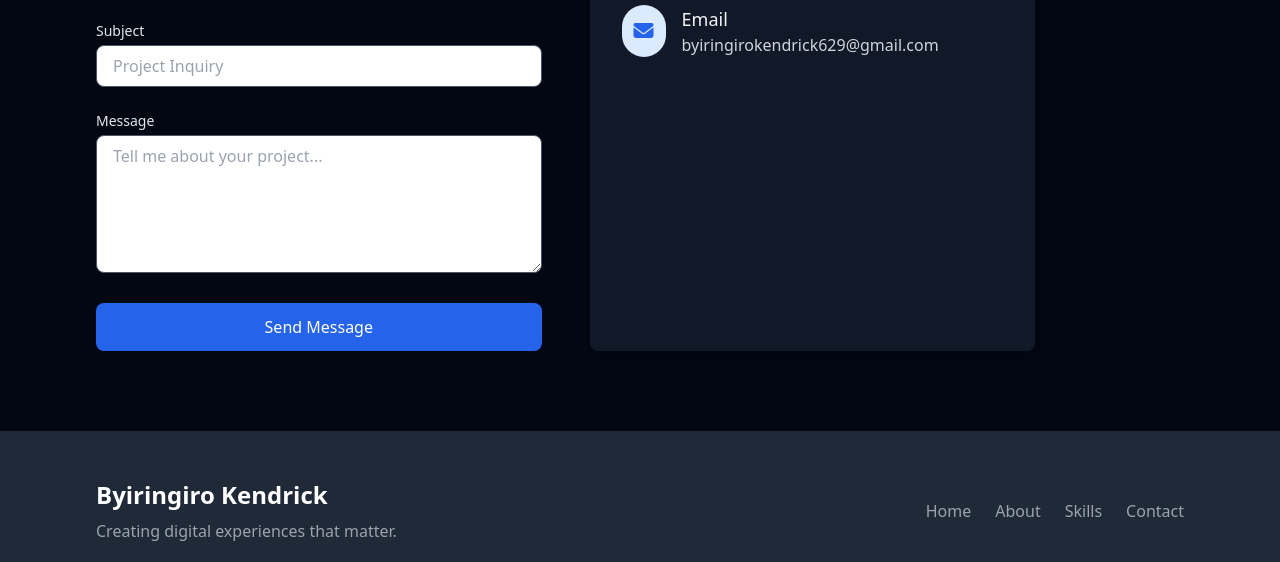
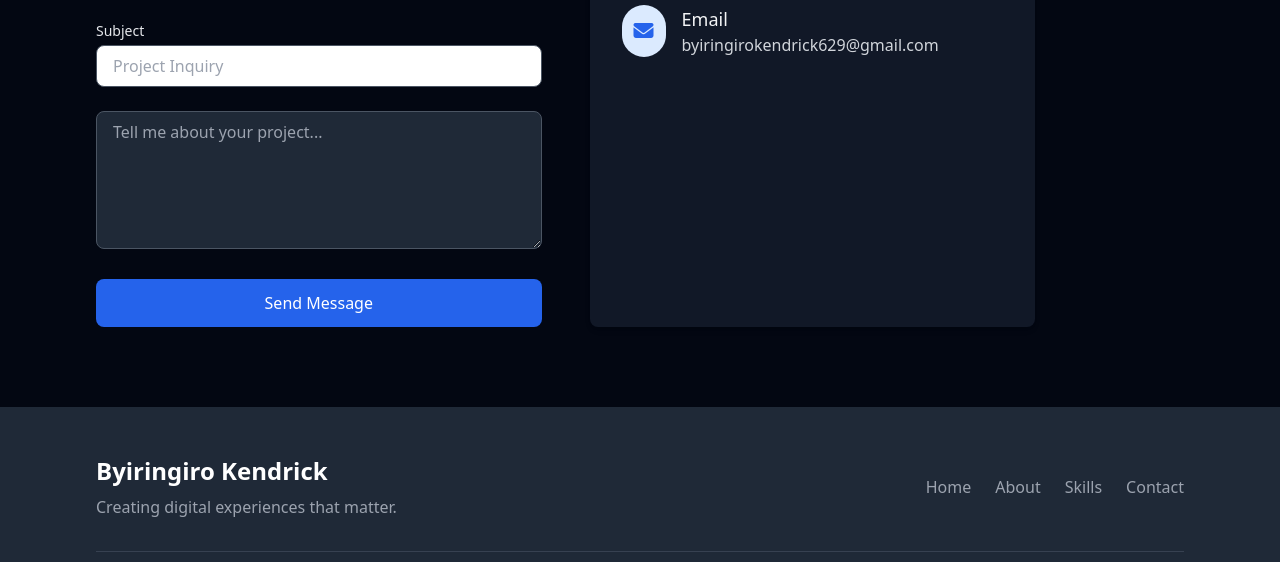
Before and after one commit to kendrick-collab/coder, a plain HTML site: page index.html in a window 1280 px wide. Shown: the part 2755-3317 px from the top of the page. Drawn offline with nearby package versions, Linux system fonts and the light colour scheme.

Commit message:
Update index.html

```diff
--- a/index.html
+++ b/index.html
@@ -272,10 +272,7 @@
                             <label for="subject" class="block text-sm font-medium text-gray-200 mb-1">Subject</label>
                             <input type="text" id="subject" class="w-full px-4 py-2 border border-gray-600 rounded-lg focus:ring-2 focus:ring-blue-500 focus:border-blue-500 transition duration-300" placeholder="Project Inquiry">
                         </div>
-                        <div>
-                            <label for="message" class="block text-sm font-medium text-gray-200 mb-1">Message</label>
-                            <textarea id="message" rows="5" class="w-full px-4 py-2 border border-gray-600 rounded-lg focus:ring-2 focus:ring-blue-500 focus:border-blue-500 transition duration-300" placeholder="Tell me about your project..."></textarea>
-                        </div>
+                        <textarea id="message" rows="5" class="w-full px-4 py-2 bg-gray-800 text-white border border-gray-600 rounded-lg focus:ring-2 focus:ring-blue-500 focus:border-blue-500 transition duration-300" placeholder="Tell me about your project..."></textarea>
                         <button type="submit" class="w-full bg-blue-600 hover:bg-blue-700 text-white px-6 py-3 rounded-lg font-medium transition duration-300 transform hover:scale-105">
                             Send Message
                         </button>
```
